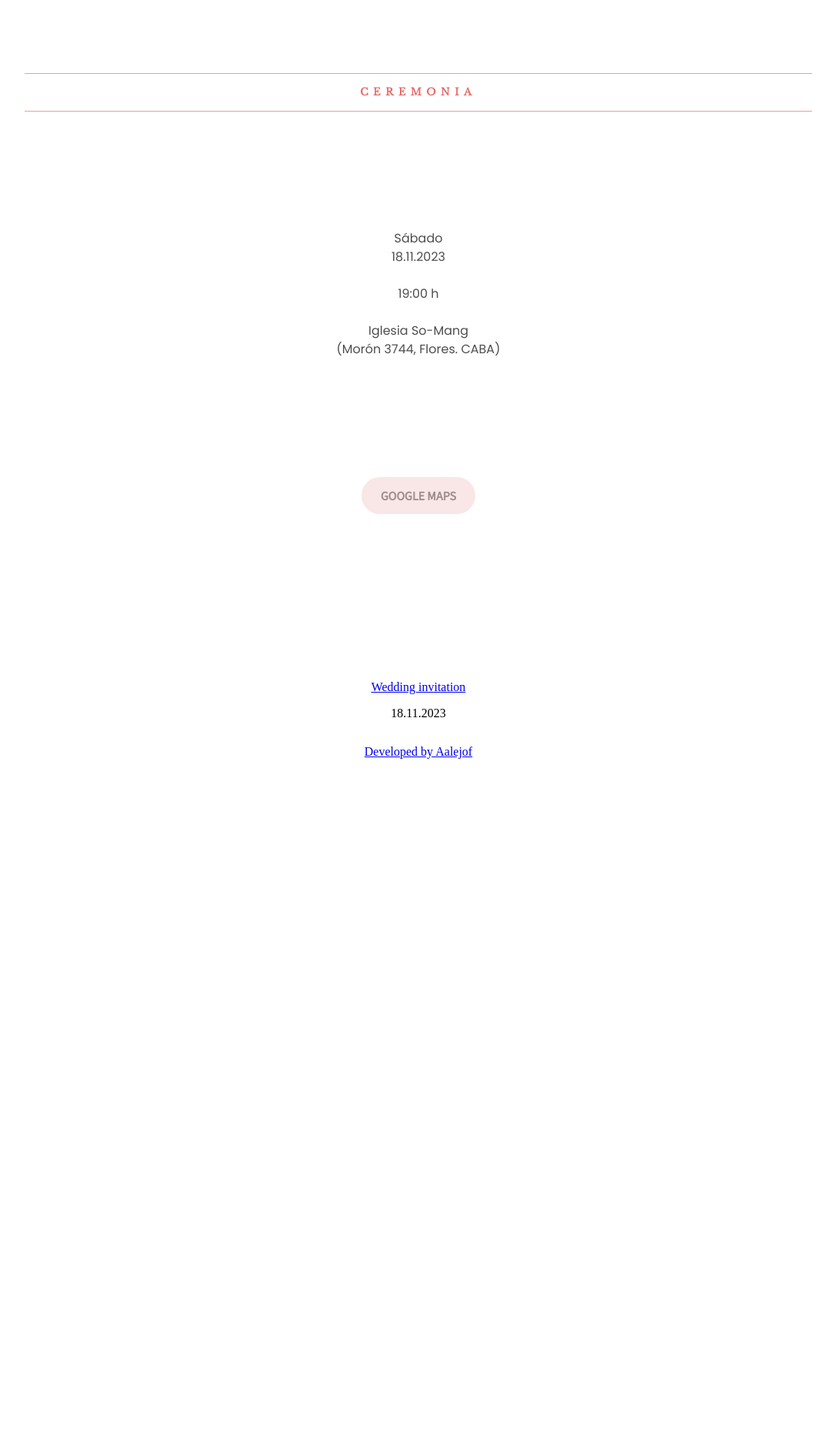
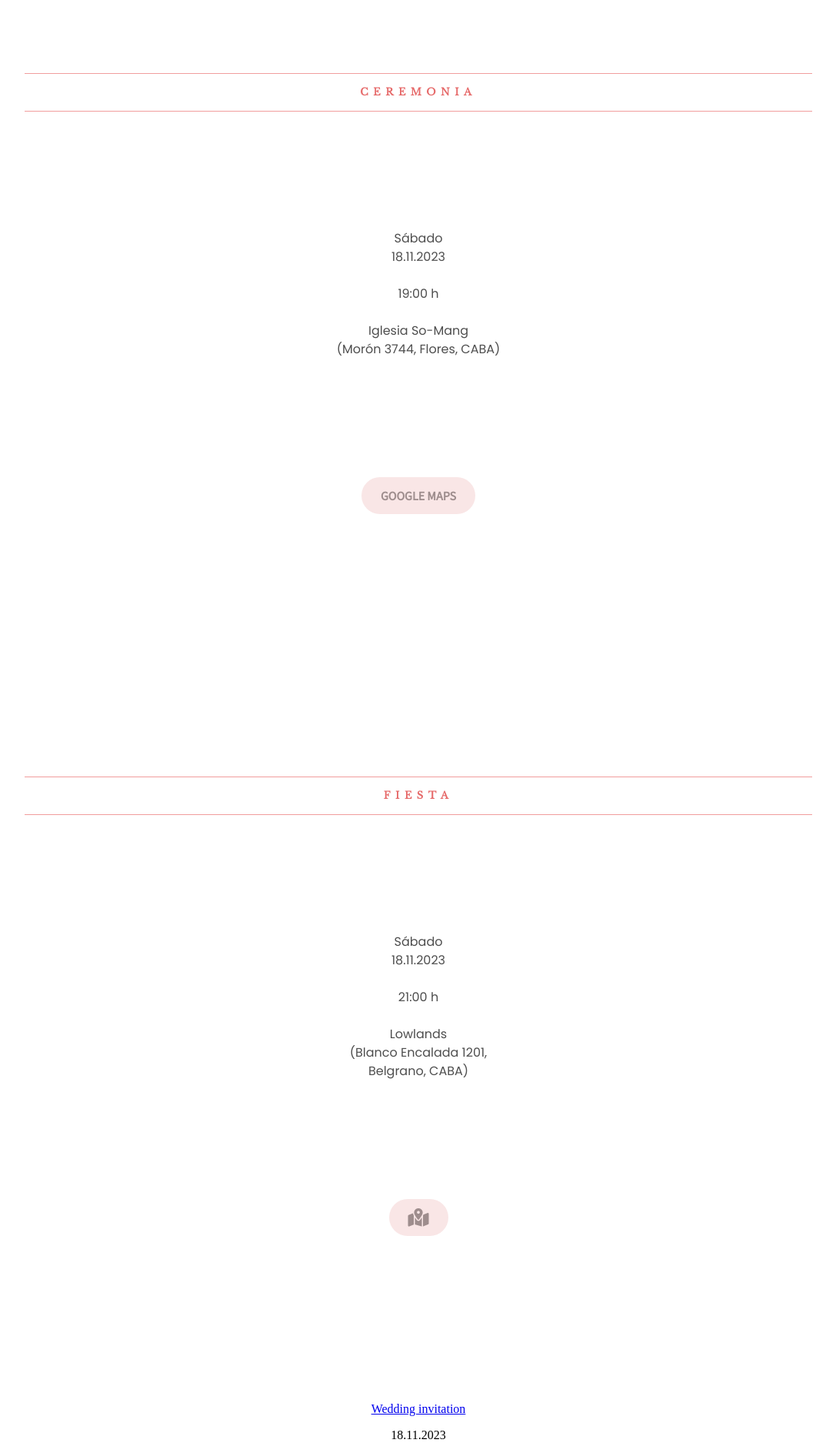
Before and after one commit to AAlejof/HeliKi, a React (Create React App) app in the folder client/: page /home in a window 1280 px wide. Shown: the part 1695-3570 px from the top of the page at 77% size, without its empty margins (96-1183 px from the left). Before the commit the page ends 2697 px from the top, so only its background shows below. Built offline with nearby package versions, Linux system fonts and the light colour scheme.

Commit message:
add party div

```diff
--- a/client/src/components/Home/Home.jsx
+++ b/client/src/components/Home/Home.jsx
@@ -1,5 +1,7 @@
 import style from './Home.module.css';
 import image from '../../assets/heliki.gif';
+import { Link } from 'react-router-dom';
+import Form from '../Form/Form';
 
 const Home = () => {
     return(
@@ -23,10 +25,22 @@ const Home = () => {
                 <br/>Heli & Kiki
             </p>
         </div>
-        <div className={style.ceremonyDiv}>
+        <div className={style.eventsDiv}>
             <h3 className={style.h3Div}>CEREMONIA</h3>
-            <p  className={style.pCeremonyDiv}>Sábado <br/> 18.11.2023 <br/><br/>19:00 h <br/><br/>Iglesia So-Mang <br/>(Morón 3744, Flores. CABA)</p>
-            <button className={style.smallButton}>GOOGLE MAPS</button>
+            <p  className={style.pEventsDiv}>Sábado <br/> 18.11.2023 <br/><br/>19:00 h <br/><br/>Iglesia So-Mang <br/>(Morón 3744, Flores, CABA)</p>
+            <Link to='https://goo.gl/maps/BXHWCvkLRu8VpnDf9'>
+                <button className={style.smallButton}>GOOGLE MAPS</button>
+            </Link>
+        </div>
+        <div className={style.eventsDiv}>
+            <h3 className={style.h3Div}>FIESTA</h3>
+            <p  className={style.pEventsDiv}>Sábado <br/> 18.11.2023 <br/><br/>21:00 h <br/><br/>Lowlands <br/>(Blanco Encalada 1201,<br/> Belgrano, CABA)</p>
+            <Link to='https://goo.gl/maps/XbMraPt6wvK125gz8'>
+                <button className={style.smallButton}><i class="fa-solid fa-map-location-dot fa-xl"></i></button>
+            </Link>
+        </div>
+        <div>
+            <Form/>
         </div>
         </>
     )
--- a/client/src/components/Home/Home.module.css
+++ b/client/src/components/Home/Home.module.css
@@ -82,10 +82,10 @@
     margin-bottom: 15%;
 }
 
-.ceremonyDiv{
+.eventsDiv{
     margin: 10%;
 }
-.pCeremonyDiv {
+.pEventsDiv {
 	font-family: 'Poppins';
 	font-style: normal;
 	font-weight: 400;
@@ -112,4 +112,5 @@
     padding-left: 25px;
     padding-bottom: 14px;
     padding-right: 25px;
+	cursor: pointer;
 }
```
